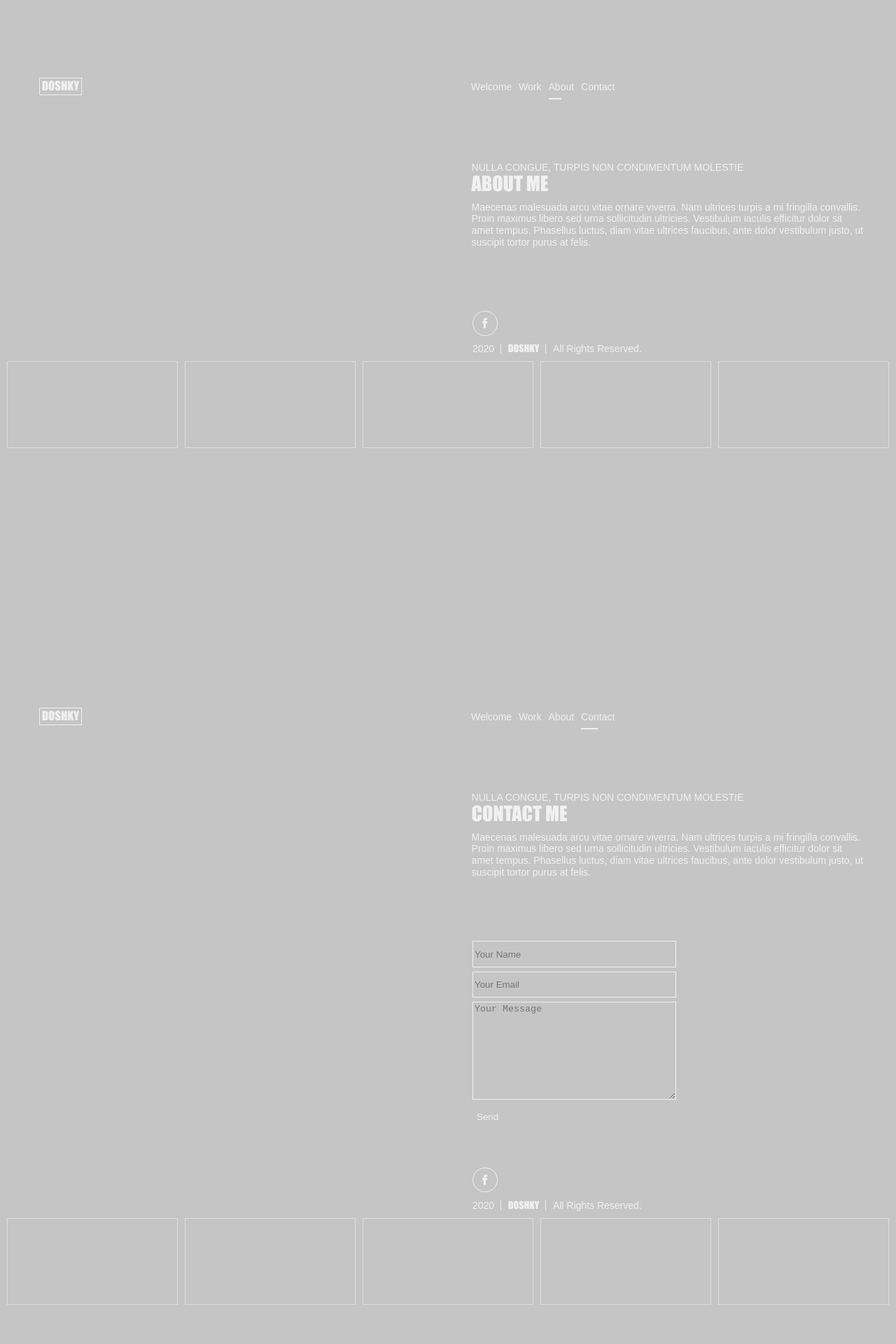
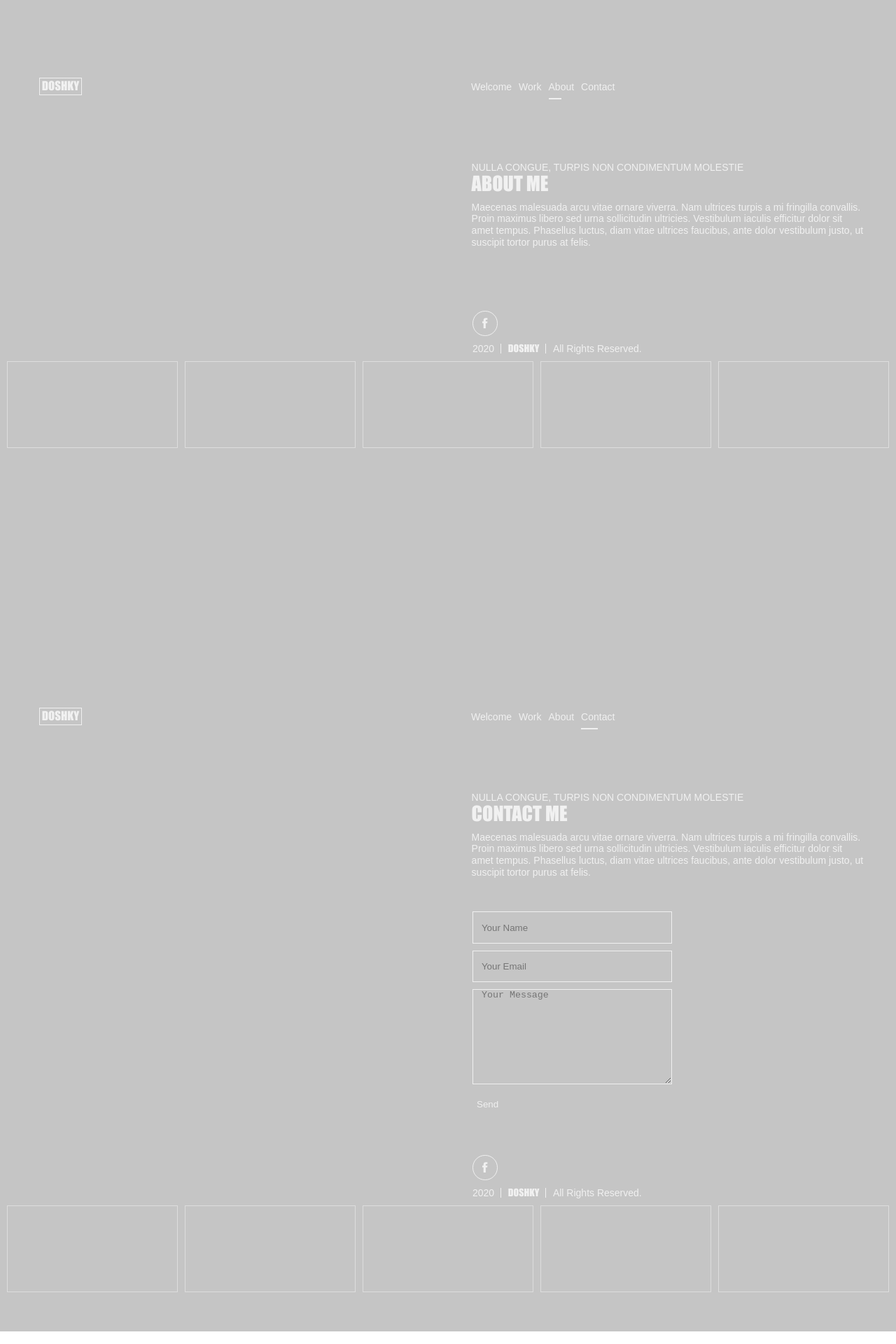
Before and after one commit to doshky/doshky.com, a Jekyll site: the page built from index.html, in a window 1280 px wide. Shown: the part 1749-3669 px from the top of the page at 70% size. Built offline with Jekyll 4.4.1, drawn with Linux system fonts in a browser that asks for light colours.

Commit message:
Send message fields styled

```diff
--- a/_includes/send-message.html
+++ b/_includes/send-message.html
@@ -6,5 +6,5 @@
 		{% include field.html data = field %}
 	{% endfor %}
 
-	<button name= "submit-message" type= "submit">Send</button>
+	<button class= "submit-message-button" name= "submit-message" type= "submit">Send</button>
 </form>
--- a/assets/css/section.css
+++ b/assets/css/section.css
@@ -52,7 +52,8 @@
 
 .section > :first-child,
 .cover-image,
-.image-preview-list {
+.image-preview-list,
+.section-body {
 	margin-top: 0;
 
 }
--- a/assets/css/send-message.css
+++ b/assets/css/send-message.css
@@ -1,15 +1,19 @@
 .send-message {
 	position: relative;
 	z-index: 2;
+	margin-top: var( --send-message-margin-top );
 	color: var( --text-color );
 
 }
 
 input,
 textarea {
+	box-sizing: border-box;
 	display: block;
 	width: var( --field-width );
-	margin-bottom: 0.4rem;
+	margin-bottom: var( --field-margin-bottom );
+	padding: 0;
+	padding-left: 0.85rem;
 	border: 1px solid var( --text-color );
 	background-color: transparent;
 	color: inherit;
@@ -22,6 +26,6 @@ input {
 }
 
 textarea {
-	height: calc( 4 * var( --field-height ) );
+	height: calc( 3 * var( --field-height ) );
 
 }
--- a/assets/css/settings.css
+++ b/assets/css/settings.css
@@ -78,6 +78,8 @@
 
 
 .send-message {
-	--field-height: 2.4rem;
+	--send-message-margin-top: 1rem;
+	--field-height: 3.25rem;
 	--field-width: 50%;
+	--field-margin-bottom: 0.7rem;
 }
```
